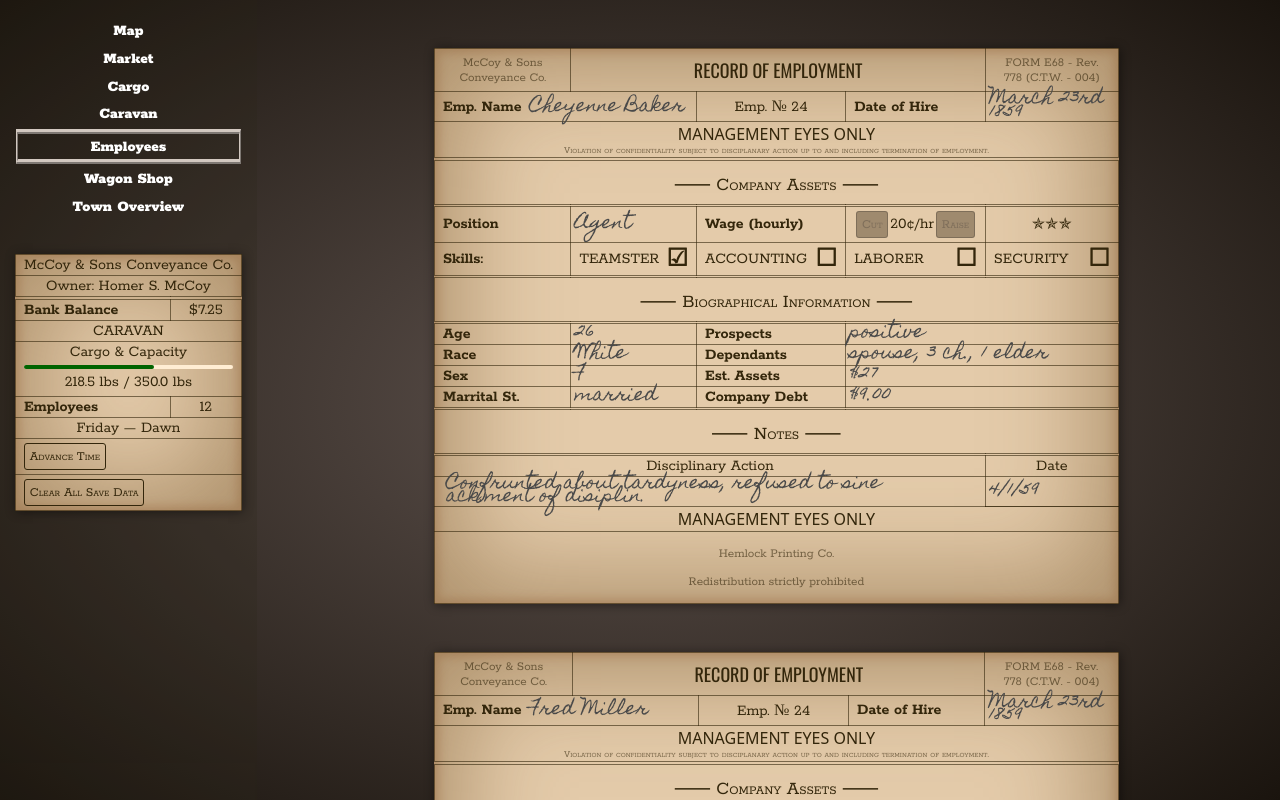
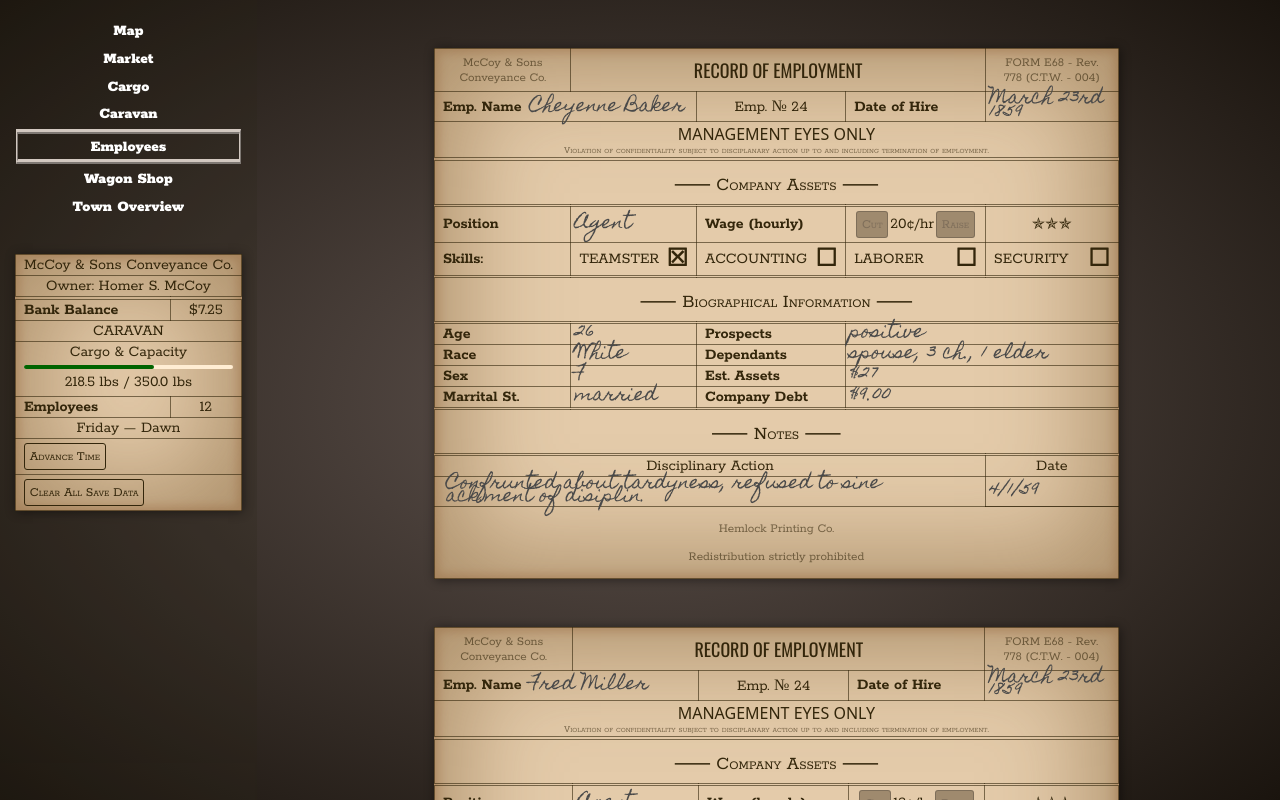
Before and after one commit to eignnx/the-silt-road, a React (Create React App) app: page /game/employees in a window 1280 px wide. Shown: the top 800 px of the page. Built offline with nearby package versions, Linux system fonts and the light colour scheme; a web font is replaced by a local one.

Commit message:
add screenshots

```diff
--- a/src/routes/EmployeesView/EmployeeRecord.tsx
+++ b/src/routes/EmployeesView/EmployeeRecord.tsx
@@ -10,7 +10,8 @@ type Props = {
 
 export default function EmployeeCard({ companyName, employee: emp }: Props) {
     function skillCheckmark(skill: Skill) {
-        return <span>{emp.skills.has(skill) ? "☑" : "☐"}</span>;
+        // return <span>{emp.skills.has(skill) ? "☑" : "☐"}</span>;
+        return <span>{emp.skills.has(skill) ? "☒" : "☐"}</span>;
     }
 
     return <table className='employee-record-sheet document'>
@@ -117,11 +118,6 @@ export default function EmployeeCard({ companyName, employee: emp }: Props) {
         </tbody>
         <tfoot>
             <tr>
-                <th colSpan={5}>
-                    <div className='classified-notice'>MANAGEMENT EYES ONLY</div>
-                </th>
-            </tr>
-            <tr>
                 <td colSpan={5}>
                     <p className="flavor-text">Hemlock Printing Co.</p>
                     <p className="flavor-text">Redistribution strictly prohibited</p>
```
Also changed, not shown: Screenshot 2026-04-22 at 14-04-45 The Silt Road.png (added), 1 other file (tests, documents, lock files or other folders).
